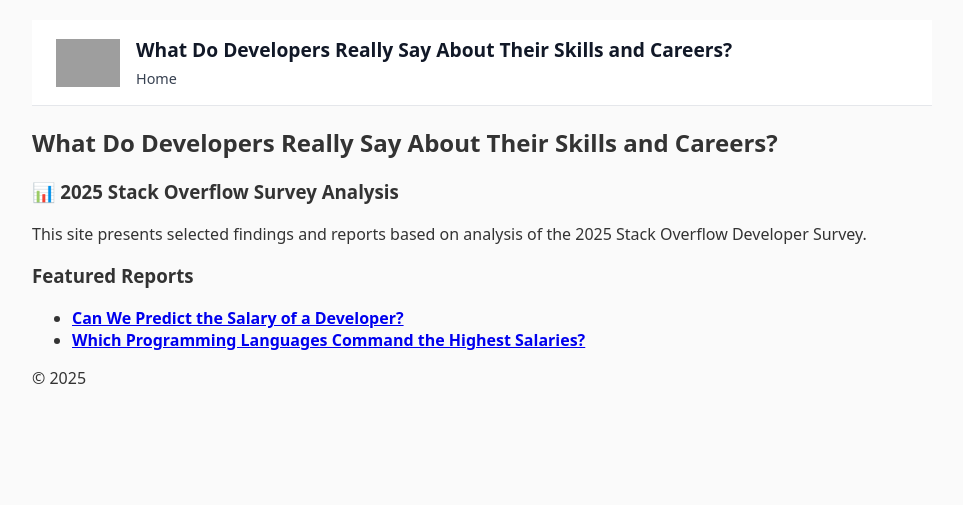
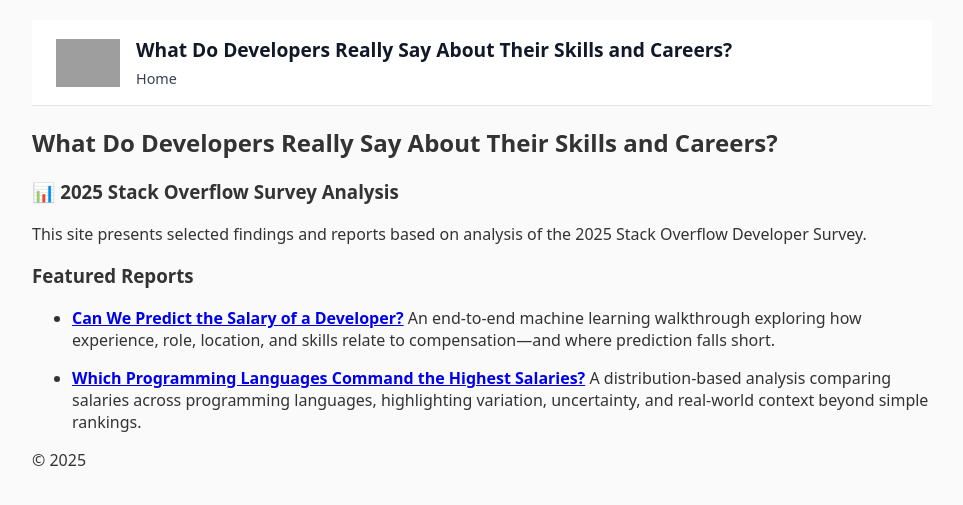
Before and after one commit to ilvfruits/stackoverflow-survey-2025, a Jekyll site: the page built from docs/index.md, in a window 1280 px wide. Shown: the top 505 px of the page, without its empty margins (158-1121 px from the left). Built offline with Jekyll 4.4.1, drawn with Linux system fonts in a browser that asks for light colours; grey boxes are pictures that could not be loaded.

Commit message:
Update index.md

```diff
--- a/docs/index.md
+++ b/docs/index.md
@@ -11,4 +11,7 @@
 ### Featured Reports
 
 - **[Can We Predict the Salary of a Developer?]({{site.baseurl}}/2025/12/22/salary-prediction-report/)**
+  An end-to-end machine learning walkthrough exploring how experience, role, location, and skills relate to compensation—and where prediction falls short.
+
 - **[Which Programming Languages Command the Highest Salaries?]({{site.baseurl}}/2025/12/22/language-trends/)**
+  A distribution-based analysis comparing salaries across programming languages, highlighting variation, uncertainty, and real-world context beyond simple rankings.
```
